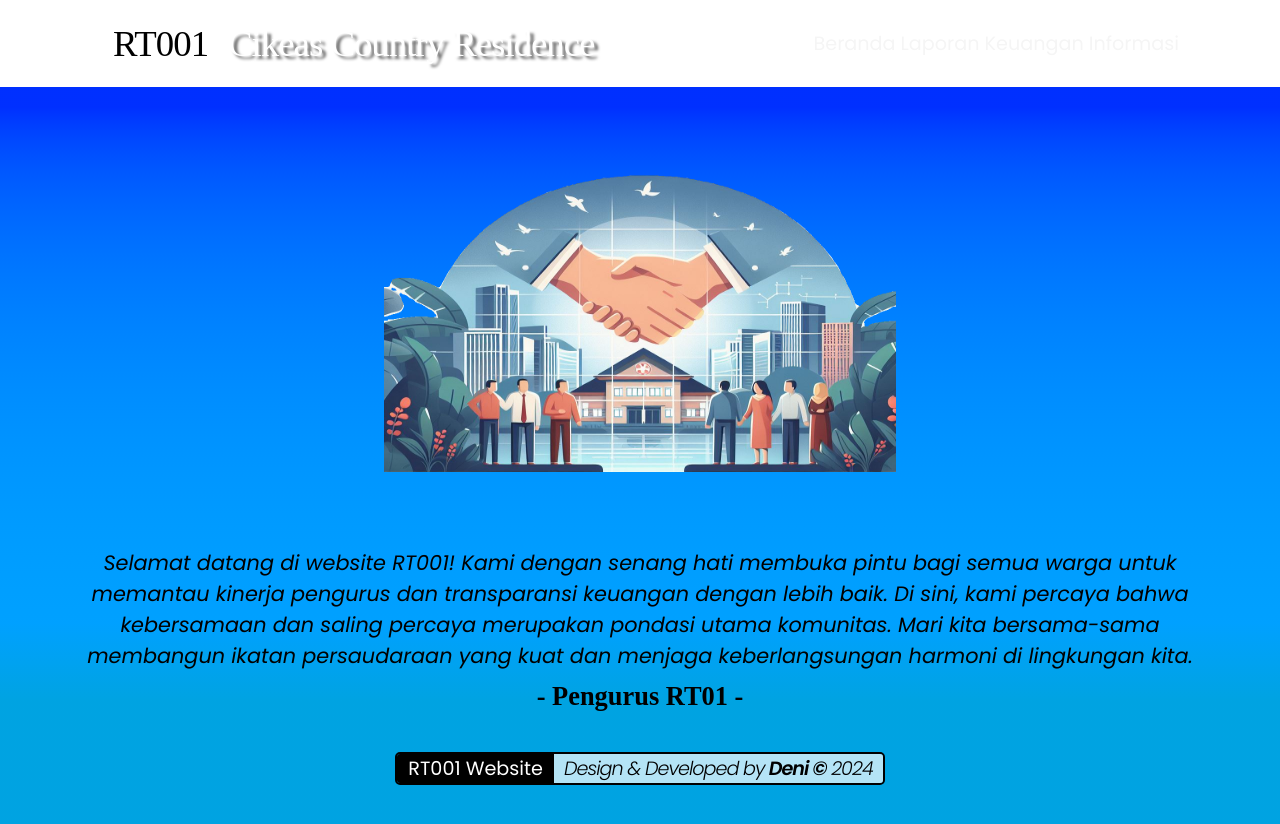
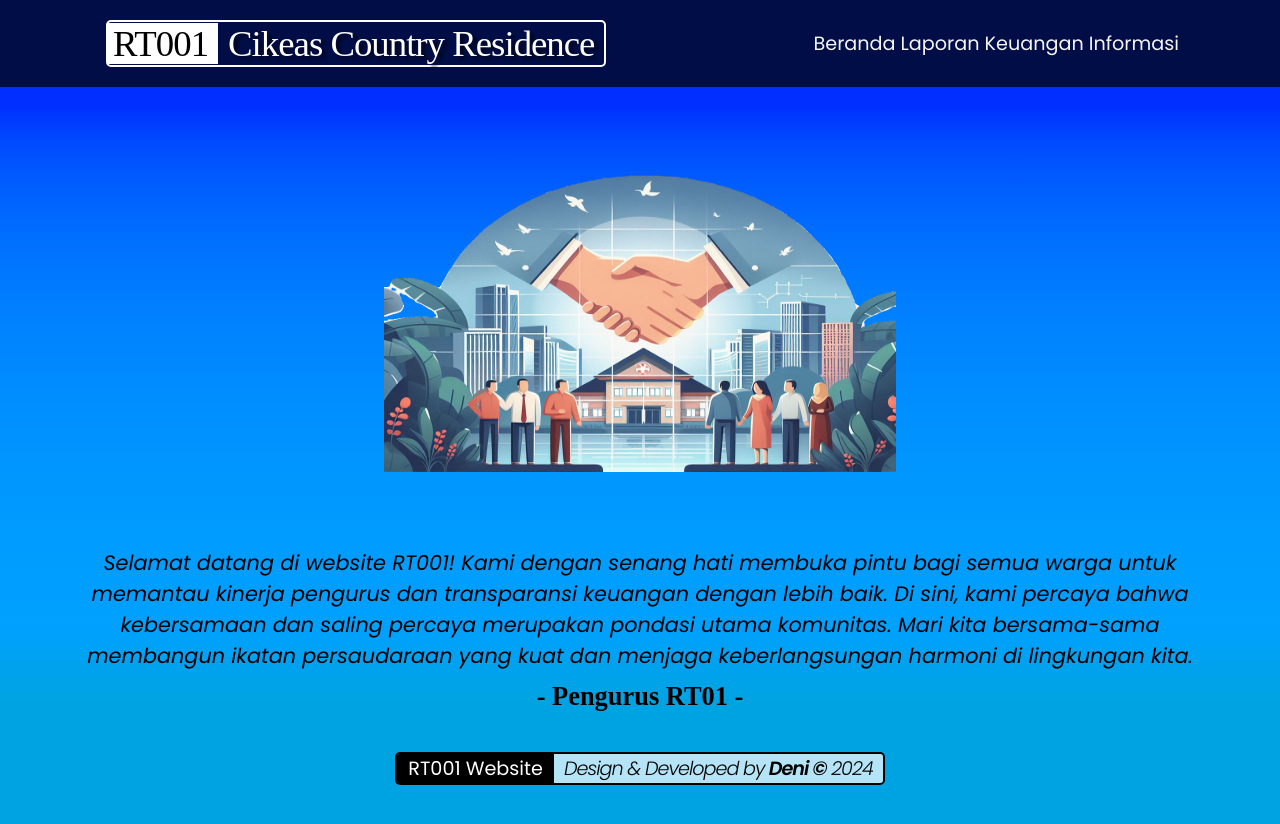
Before and after one commit to dniherdiana/rt01, a React (Vite) app: page /#/ in a window 1280 px wide. Built offline with nearby package versions, Linux system fonts and the light colour scheme; a web font is replaced by a local one.

Commit message:
fix header bg color

```diff
--- a/src/components/Header/header.css
+++ b/src/components/Header/header.css
@@ -6,7 +6,7 @@
   align-items: center;
   background-repeat: no-repeat;
   width: 100%;
-  background-color: white;
+  background-color: rgba(0, 0, 0, 0.726);
 }
 
 .header-sticky {
```
